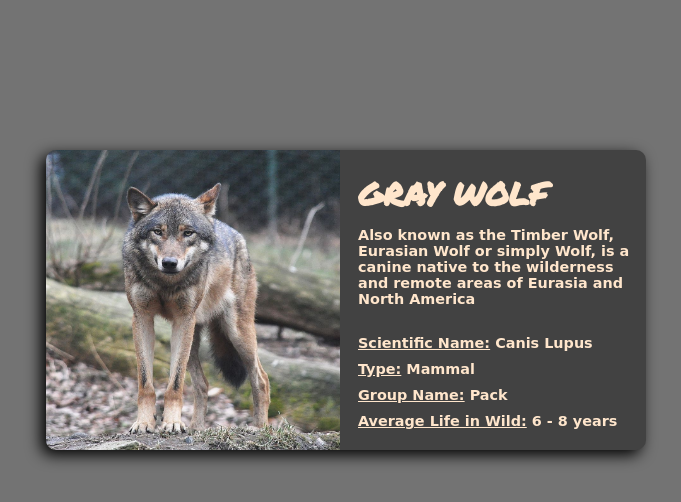
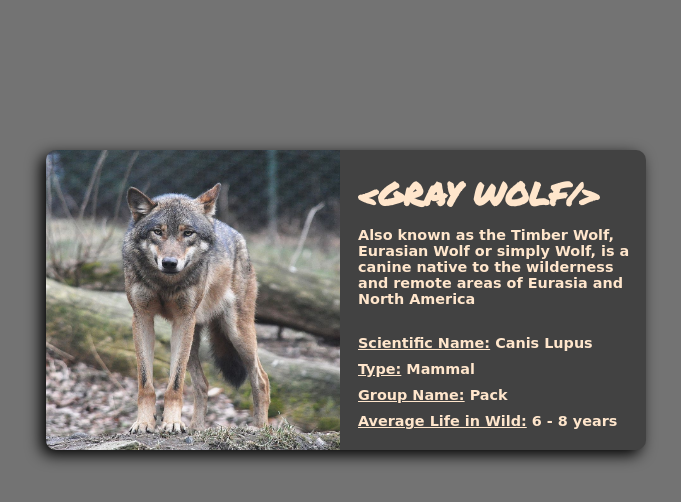
Before and after one commit to Deityhub/animalcard, a plain HTML site: page index.html in a window 1280 px wide. Shown: the whole page, without its empty margins (294-975 px from the left). Drawn offline with Linux system fonts and the light colour scheme; a web font is replaced by a local one.

Commit message:
nothing much, just some adjustment

```diff
--- a/css/style.css
+++ b/css/style.css
@@ -52,6 +52,14 @@ div #about {
 	font-family: 'Permanent Marker', cursive;
 }
 
+#about > h1::before {
+	content: '<'
+}
+
+#about > h1::after {
+	content: '/>'
+}
+
 #about > p {
 	font-family: 'Delius Swash Caps', cursive;
 	font-size: 0.9em;
```
